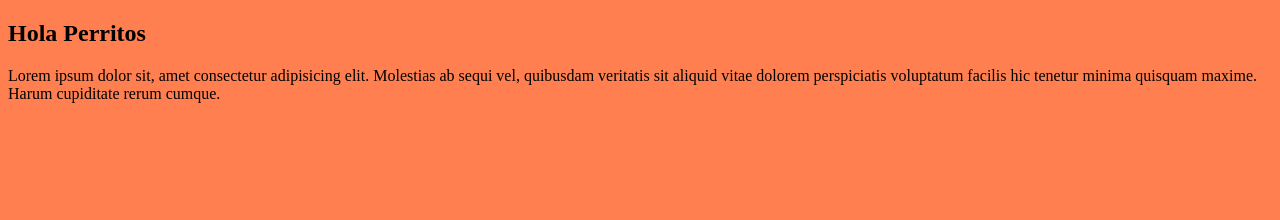
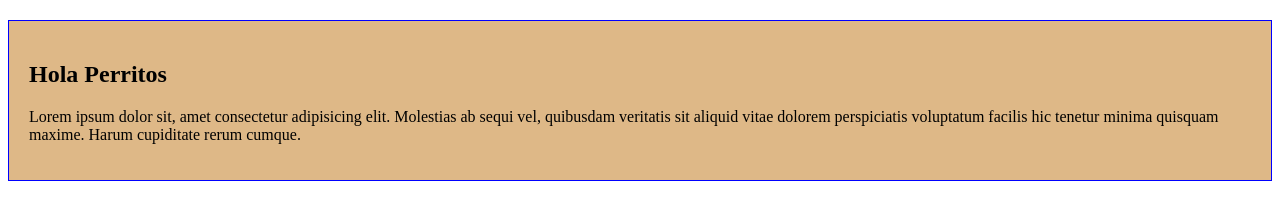
Before and after one commit to eddyvera100/blog_site_bitacora, a plain HTML site: page index.html in a window 1280 px wide. Drawn offline with Linux system fonts and the light colour scheme.

Commit message:
Mejoramos la apariencia del index

```diff
--- a/css/estilos.css
+++ b/css/estilos.css
@@ -1,3 +1,16 @@
 body{
-    background-color: coral;
+
 }
+
+.main
+{
+    width:70;
+    margin: 20px auto;
+    border:1px solid blue;
+    padding:20px;
+    background-color: burlywood;
+}
+.h2{
+    margin-top: 0px;
+
+}
```
